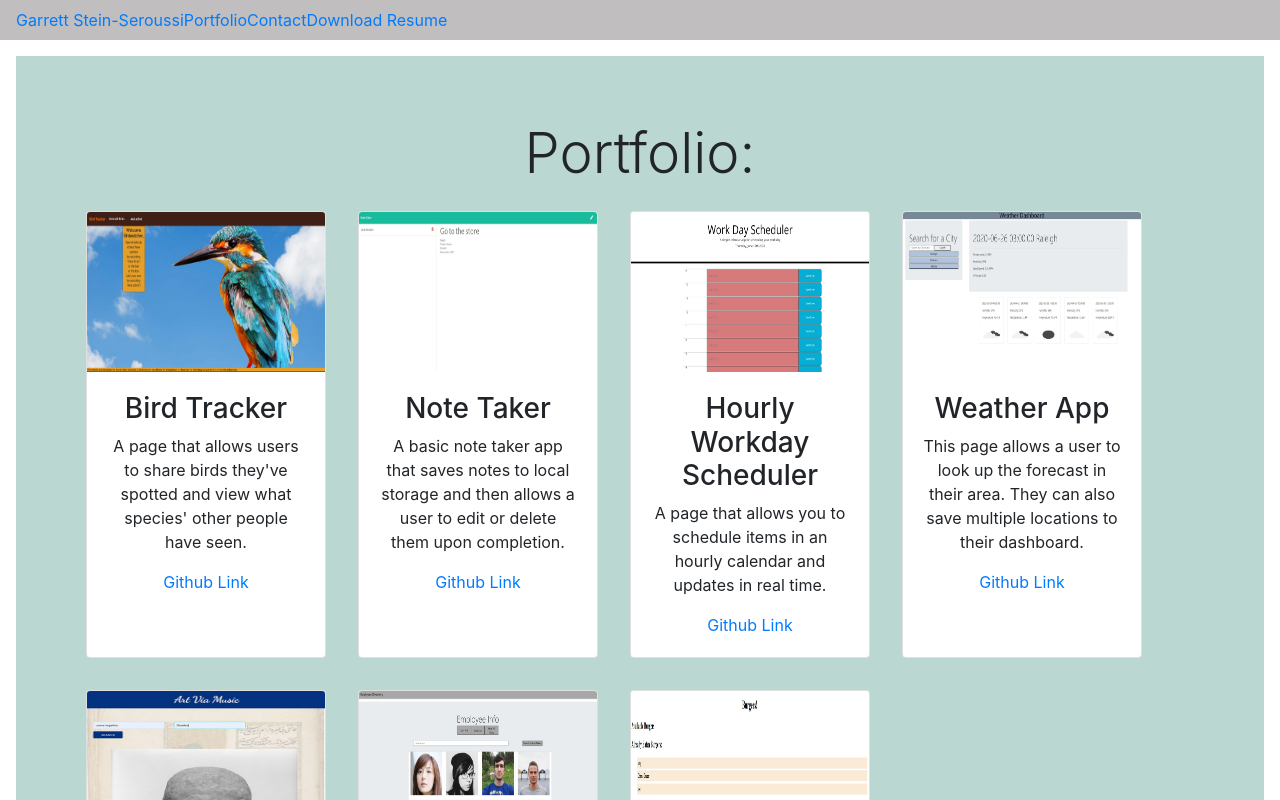
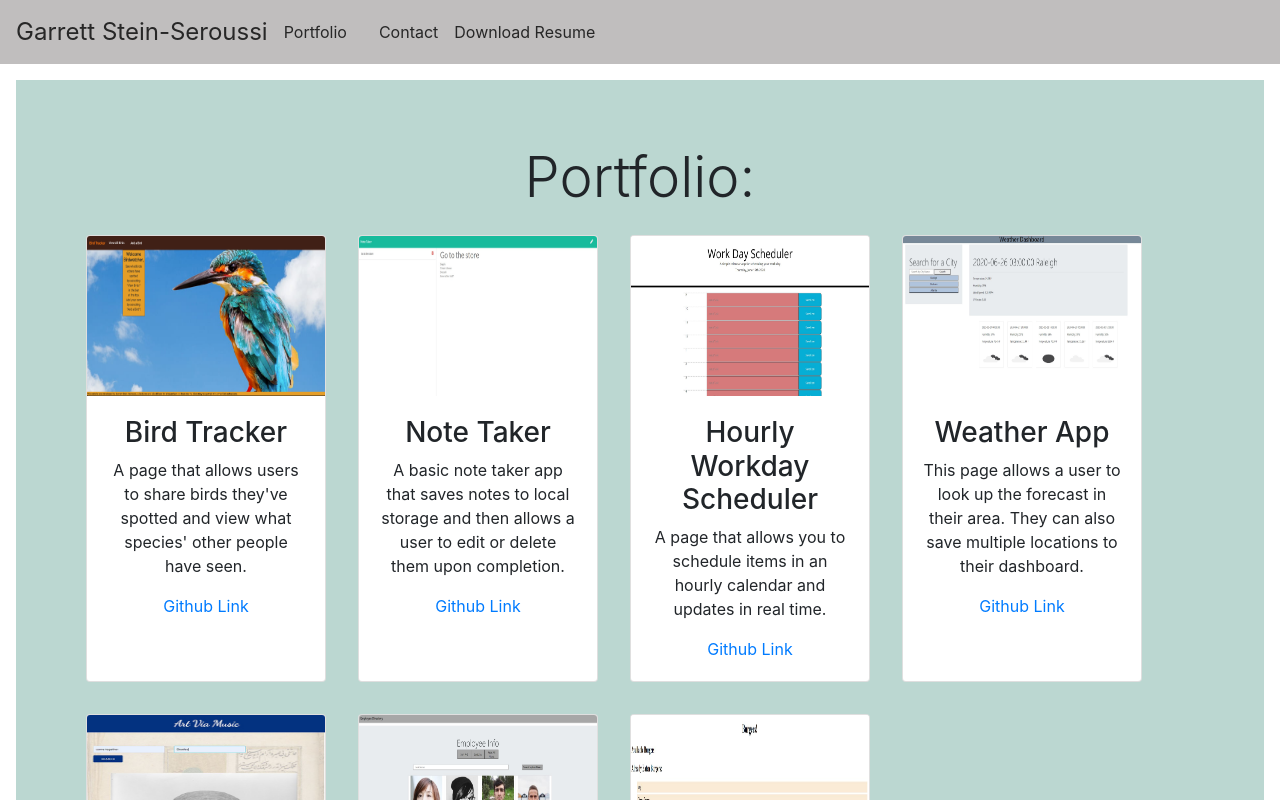
Before and after one commit to gsteinseroussi/homepage, a React (Create React App) app: page /Portfolio in a window 1280 px wide. Shown: the top 800 px of the page. Built offline with nearby package versions, Linux system fonts and the light colour scheme.

Commit message:
style changes for navlink

```diff
--- a/src/App.js
+++ b/src/App.js
@@ -1,6 +1,6 @@
 import React from "react";
 import "./App.css";
-import Resume from "../src/assets/resume.pdf";
+import Resume from "../src/assets/Resume.pdf";
 import Header from "./components/header/Header";
 import Home from "./components/pages/Home";
 import Contact from "./components/pages/Contact";
--- a/src/components/header/Header.js
+++ b/src/components/header/Header.js
@@ -1,26 +1,25 @@
 import React from "react";
 import "../header/header.css"
 import { NavLink } from "react-router-dom";
+import Resume from "../../assets/Resume.pdf"
 
 function Header(props) {
   return (
     <nav className="navbar navbar-expand-lg navbar-light "><span>
-      <NavLink to="/">Garrett Stein-Seroussi</NavLink></span>
+      <NavLink to="/" className="title">Garrett Stein-Seroussi</NavLink></span>
   <button className="navbar-toggler" type="button" data-toggle="collapse" data-target="#navbarNav" aria-controls="navbarNav" aria-expanded="false" aria-label="Toggle navigation">
     <span className="navbar-toggler-icon"></span>
   </button>
   <div className="collapse navbar-collapse" id="navbarNav">
     <ul className="navbar-nav">
-      <li className="nav-item"><span>
-      <NavLink to="/Portfolio">Portfolio</NavLink></span>
+      <li className="nav-item">
+      <NavLink className="pageLink" to="/Portfolio">Portfolio</NavLink>
       </li>
       <li className="nav-item">
-        <span>
-      <NavLink to="/Contact">Contact</NavLink>
-      </span>
+      <NavLink className="pageLink" to="/Contact">Contact</NavLink>
       </li>
       <li>
-      <NavLink to={props.href} download="Stein-Seroussi Resume" target="_blank">Download Resume</NavLink>
+      <NavLink className="pageLink" to={props.href} download="Stein-Seroussi Resume" target="_blank">Download Resume</NavLink>
       </li>
     </ul>
   </div>
--- a/src/components/header/header.css
+++ b/src/components/header/header.css
@@ -1,7 +1,26 @@
 .navbar {
   background-color: rgb(192, 190, 190);
+  height: 4rem;
 }
 
-NavLink {
-  color: black;
+.nav-item {
+  margin-left: 1rem;
+  margin-right: 1rem;
 }
+
+.title {
+  font-size: 150%;
+  color: rgb(39, 39, 39);
+}
+
+.title:hover {
+  color: rgb(39, 39, 39);
+}
+
+.pageLink {
+  color: rgb(39, 39, 39);
+}
+
+.pageLink:hover {
+  color: rgb(39, 39, 39);
+}
```
Also changed, not shown: 1 other file (tests, documents, lock files or other folders).
